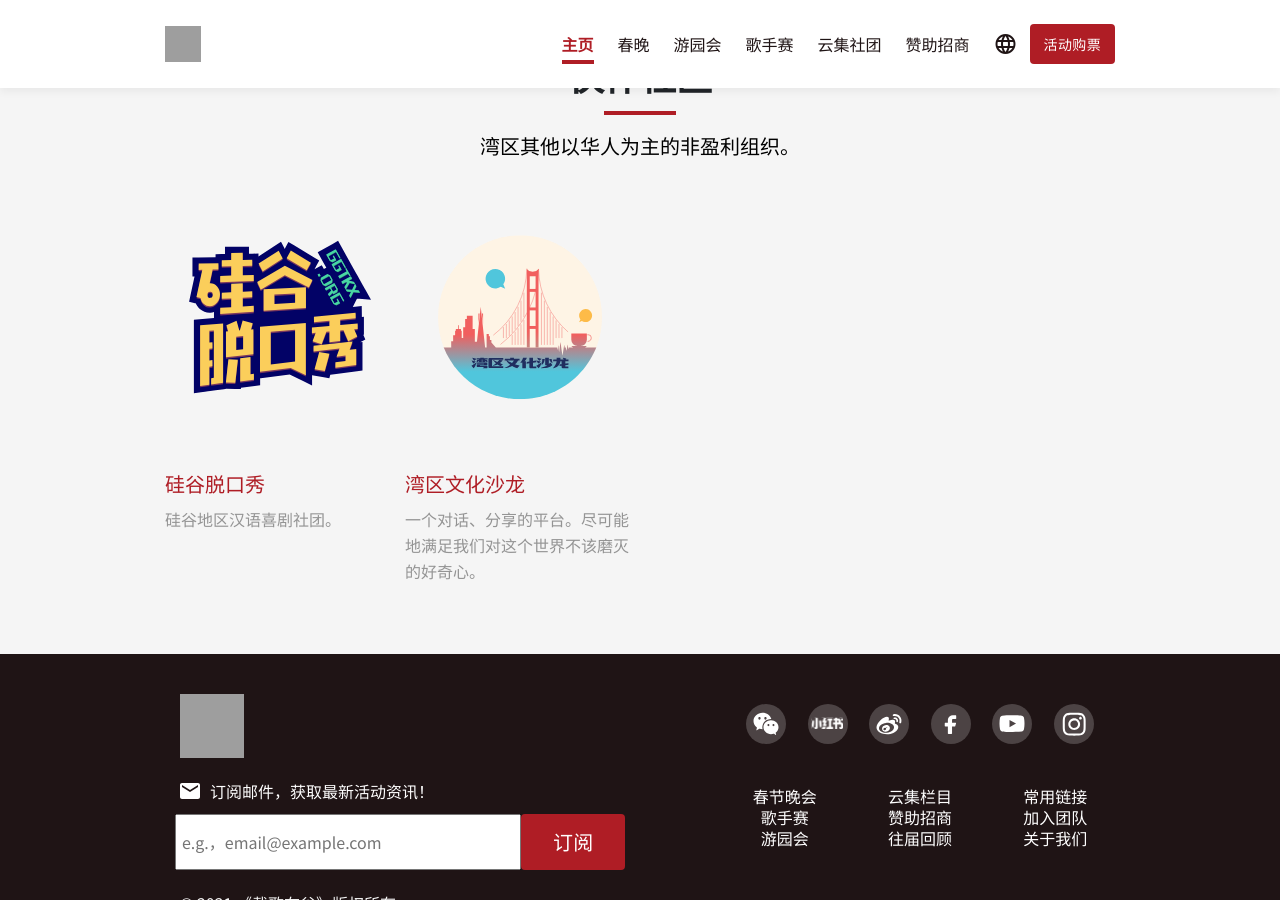
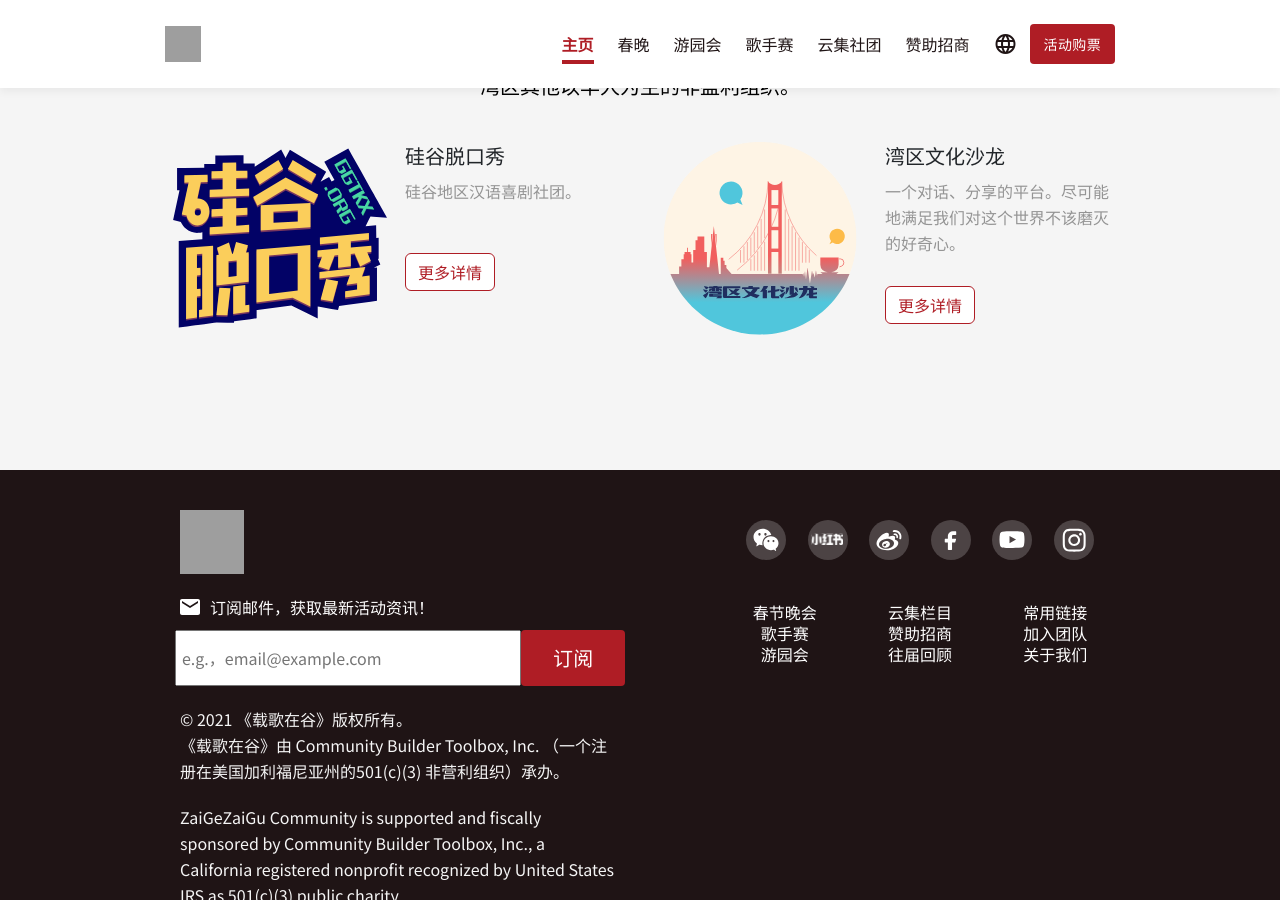
Before and after one commit to ggtkx/ggtkx.github.io, a Jekyll site: the page built from pages/index.md, in a window 1280 px wide and 900 px high, scrolled down 5897 px. Built offline with Jekyll 4.4.1, drawn with Linux system fonts in a browser that asks for light colours; comment, search, counter and statistics services are not loaded; grey boxes are pictures that could not be loaded.

Commit message:
add ticket link and friends.html (#196)
* redesign

* addlink

---------

Co-authored-by: xxueewa <xueyanw@utexas.edu>

```diff
--- /dev/null
+++ b/_includes/friends.html
@@ -0,0 +1,20 @@
+<div class="wrapper_grid">
+    <div class="one">
+        <div class="friend friend-summary">
+            <div class="friend-content">
+                {% if friend.image %}
+                <div class="friend-image">
+                    <img alt="{{ friend.image }}" src="{{ friend.image }}"/>
+                </div>
+                {% endif %}
+            </div>
+        </div>
+    </div>
+    <div class="two">
+        <h3>{{ friend.name }}</h3>
+        <p class="friend-description">{{ friend.description }}</p>
+    </div>
+    <div class="three">
+        <a class="btn btn-secondary btn-md" href="{{ friend.website }}">{{ "更多详情" }}</a>
+    </div>
+</div>
--- a/_includes/galaInfo.html
+++ b/_includes/galaInfo.html
@@ -12,7 +12,7 @@
                 <div class="col_2 pt-8">
                     <h2 class="header-color-darkenred pb-3"></h2>
                     <a class="button_w list-item-button text-center" href="/gala">{{ "查看详情" }}</a>
-                <a class="button_r list-item-button text-center" href="https://www.eventbrite.com/e/2023-tickets-661472922317?aff=ebdssbdestsearch">{{ "活动购票" }}</a>
+                <a class="button_r list-item-button text-center" href="https://zgzg.li/2024-ticket">{{ "活动购票" }}</a>
                 </div>
             </div>
         </div>
--- a/_layouts/home.html
+++ b/_layouts/home.html
@@ -83,9 +83,8 @@ height="0" width="0" style="display:none;visibility:hidden"></iframe></noscript>
 </div>
 
 <div class="strip">
-  <div class="container" id="friends">
-
-    <div class="home-section-header pb-small">
+  <div class="container pb-5 pt-6" id="friends">
+    <div class="home-section-header">
       <h2 class="underline">伙伴社区</h2>
       <div class="home-section-content">
         <p class="py-2">湾区其他以华人为主的非盈利组织。</p>
@@ -94,29 +93,8 @@ height="0" width="0" style="display:none;visibility:hidden"></iframe></noscript>
 
     <div class="row justify-content-start">
       {% for friend in site.data.data.friends %}
-      <div class="col-6 col-md-4 col-lg-3 mb-5 pl-3 pr-3">
-        <div class="friend friend-summary">
-          <div class="friend-content">
-            {% if friend.image %}
-            <div class="friend-image">
-              <a href="{{ friend.website }}">
-                <img alt="{{ friend.name }}" src="{{ friend.image }}" />
-              </a>
-            </div>
-            {% endif %}
-            <a href="{{ friend.website }}">
-              <h3>{{ friend.name }}</h3>
-            </a>
-            <div class="friend-content">
-              <p class="friend-description">{{ friend.description }}</p>
-              {% if friend.contact.size > 0 %}
-              {% for contact in friend.contact %}
-              {{ contact | markdownify }}
-              {% endfor %}
-              {% endif %}
-            </div>
-          </div>
-        </div>
+      <div class="col-6">
+        {% include friends.html %}
       </div>
       {% endfor %}
     </div>
--- a/_sass/components/_grid.scss
+++ b/_sass/components/_grid.scss
@@ -96,3 +96,26 @@
 .show-type {
   color: $primary;
 }
+
+.wrapper_grid {
+  display: grid;
+  grid-template-columns: repeat(2, 1fr);
+  grid-template-rows: repeat(2, 1fr);
+  gap: 10px;
+  //grid-auto-rows: minmax(100px, auto);
+}
+.one {
+  grid-column: 1;
+  grid-row-start: span 2;
+}
+.two {
+  .h3 {
+    font-weight: bold;
+  }
+  grid-column: 2;
+  grid-row: 1;
+}
+.three {
+  grid-column: 2;
+  grid-row: 2;
+}
--- a/_sass/pages/_home.scss
+++ b/_sass/pages/_home.scss
@@ -3,11 +3,12 @@
 }
 
 .sponsor-image>img,
-.friend-image>a>img {
+.friend-image>img {
     width: 100%;
     aspect-ratio: 1;
-    padding: 1.5em;
-    vertical-align: text-bottom;
+    padding: 0.5em;
+    vertical-align: top;
+    margin-top: -1.2em;
 }
 
 .strip:nth-child(even) {
```
